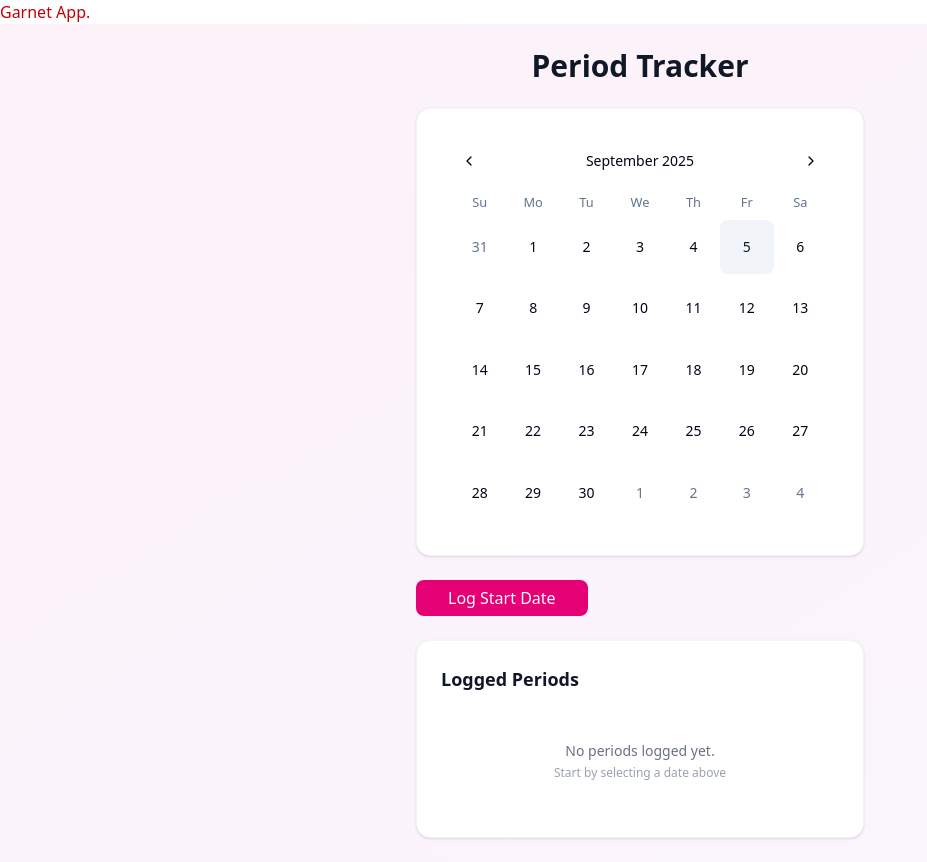
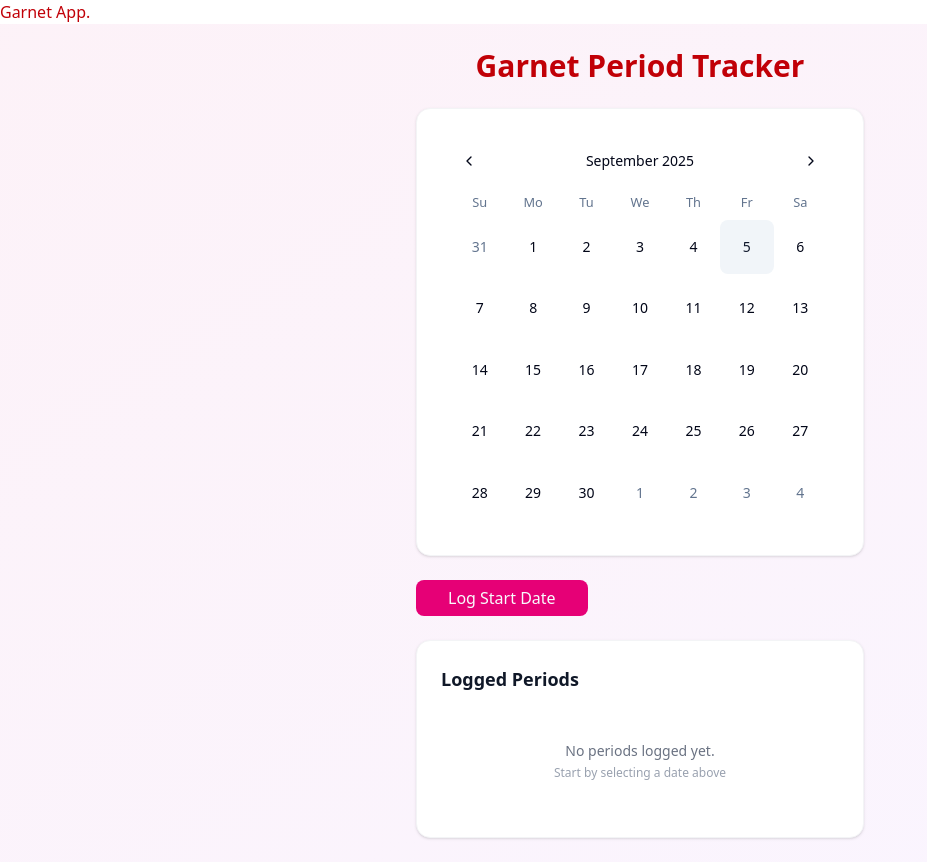
Before and after one commit to Danielle73/Garnet, a React (Vite) app: page / in a window 1280 px wide. Shown: the whole page, without its empty margins (0-927 px from the left). Built offline with nearby package versions, Linux system fonts and the light colour scheme.

Commit message:
style(font) Change made to the h1 element, and put in the tracker screen component instead

```diff
--- a/src/components/ui/TrackerScreen.tsx
+++ b/src/components/ui/TrackerScreen.tsx
@@ -83,7 +83,7 @@
   return (
     <div className="min-h-screen bg-gradient-to-br from-pink-50 to-purple-50 px-4 py-6 sm:px-6 lg:px-8">
   <div className="max-w-md mx-auto space-y-6">
-<h1 className="text-2xl font-bold text-gray-900 text-center sm:text-3xl">Period Tracker</h1>
+<h1 className="text-2xl font-bold text-center sm:text-3xl text-red-700">Garnet Period Tracker</h1>
 
       <div className="bg-white rounded-xl shadow-sm border border-gray-100 p-4 sm:p-6">
       <Calendar
```
